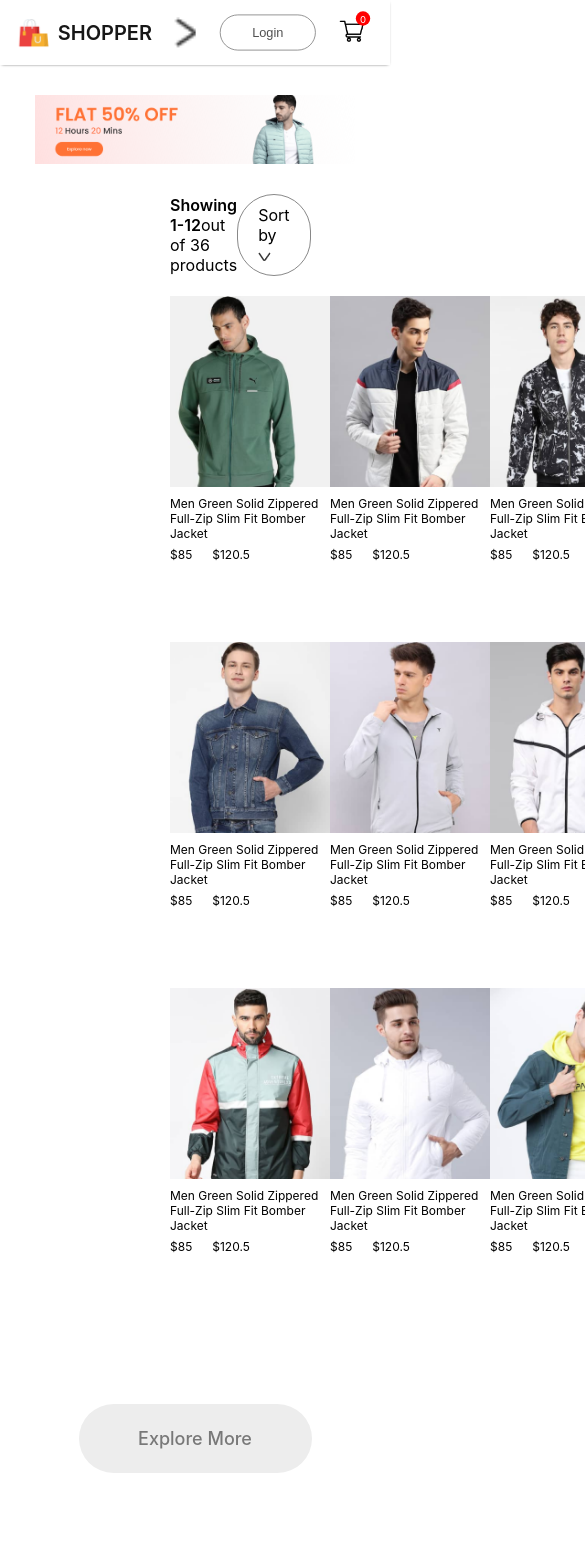
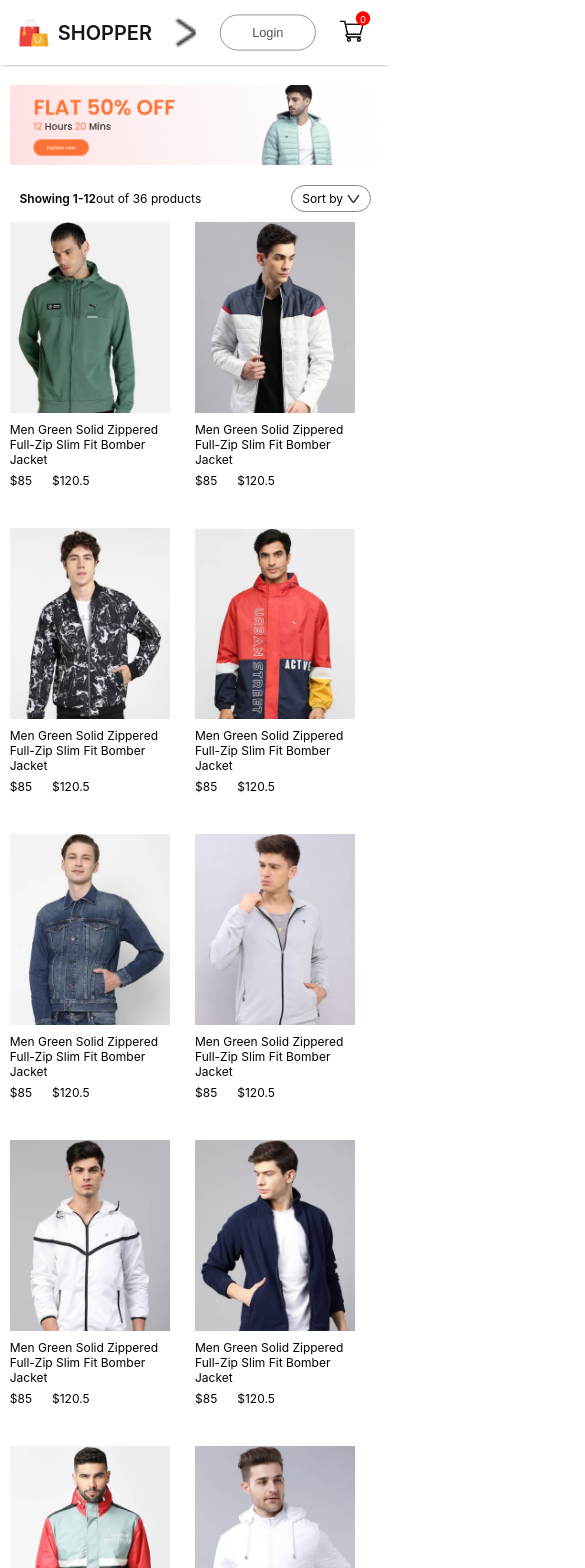
Before and after one commit to sourav-sm/FashionFrenzy, a React (Vite) app in the folder frontend/: page /mens in a window 390 px wide. Shown: the top 1568 px of the page, 585 px wide, since content can reach past the window. Built offline with nearby package versions, Linux system fonts and the light colour scheme.

Commit message:
make men,women,kid page responsive

```diff
--- a/frontend/src/Components/Footer/Footer.css
+++ b/frontend/src/Components/Footer/Footer.css
@@ -39,7 +39,7 @@
     display: flex;
     flex-direction: column;
     align-items: center;
-    gap: 50px;
+    /* gap: 50px; */
     width: 100%;
     margin-bottom: 30px;
     color: #1a1a1a;
--- a/frontend/src/Pages/CSS/LoggingSignup.css
+++ b/frontend/src/Pages/CSS/LoggingSignup.css
@@ -60,3 +60,49 @@
     font-size: 18px;
     font-weight: 500;
 }
+@media (max-width:1280px){
+    .loginsignup{
+        padding-top: 50px;
+    }
+    .loginsignup-container{
+        width: auto;
+        max-width: 500px;
+        max-height: 500px;
+    }
+    .loginsignup-container h1{
+        margin: 10px 0px;
+    }
+    .loginsignup-fields input{
+        height: 65px;
+        width: 93%
+    }
+    .loginsignup-container button{
+        height: 65px;
+        width: 98%;
+    }
+    .loginsignup-login{
+        font-size: 16px;
+    }
+    .loginsignup-agree{
+        font-size: 14px;
+        gap: 10px;
+    }
+}
+@media (max-width:800px){
+    .loginsignup-container{
+        padding: 20px 30px;
+    }
+    .loginsignup-container h1{
+       font-size: 24px;
+    }
+    .loginsignup-fields{
+        margin-top: 20px;
+    }
+    .loginsignup-fields input{
+        height: 50px;
+    }
+    .loginsignup-container button{
+        height: 50px;
+        font-size: 16px;
+    }
+}
--- a/frontend/src/Pages/CSS/ShopCategory.css
+++ b/frontend/src/Pages/CSS/ShopCategory.css
@@ -37,3 +37,52 @@
     font-weight: 500;
     cursor: pointer;
 }
+@media (max-width:1280px) {
+    .shopcategory-banner{
+        margin: 20px auto;
+    }
+    .shopcategory-indexSort{
+        width: 90%;
+        margin: auto;
+    }
+    .shopcategory-sort{
+        padding: 5px 10px;
+        font-size: 12px;
+    }
+    .shopcategory-indexSort p{
+        font-size: 12px;
+    }
+    .shopcategory-products{
+        width: 90%;
+        margin: 10px auto;
+        row-gap: 40px;
+    }
+    .shopcategory-products.item{
+        margin: auto;
+    }
+    .shopcategory-loadmore{
+        margin: 100px auto;
+        width: 200px;
+        height: 60px;
+        font-size: 16px;
+    }
+}
+@media (max-width:800px) {
+    .shopcategory-banner{
+       width: 95%;
+    }
+    .shopcategory-products{
+        width: 95%;
+    }
+    .shopcategory-loadmore{
+        margin: 60px auto;
+        width: 150px;
+        height: 40px;
+        font-size: 13px;
+    }
+}
+@media (max-width:500px) {
+    .shopcategory-products{
+        grid-template-columns:1fr 1fr;
+    }
+}
```
